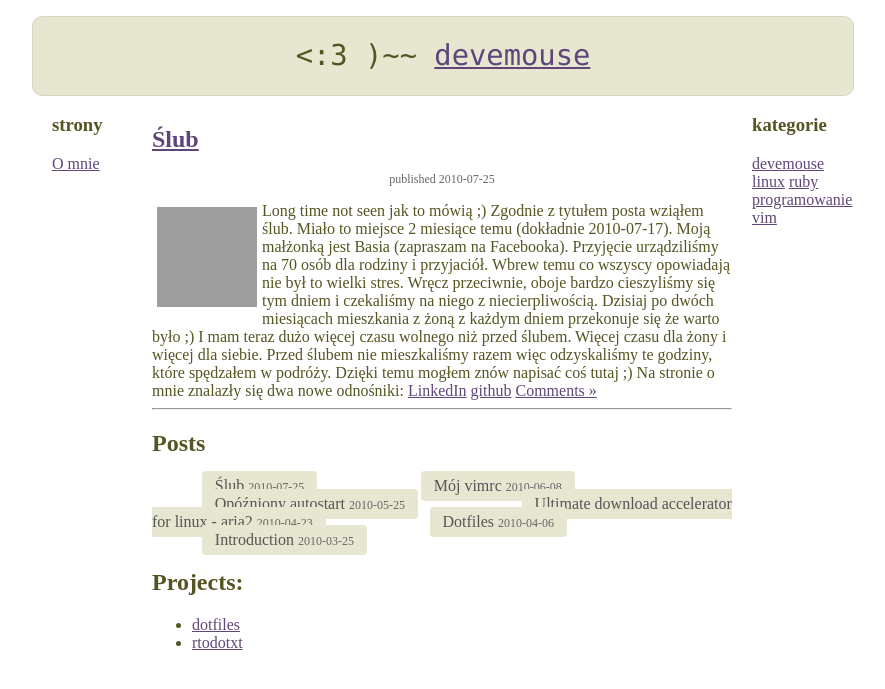
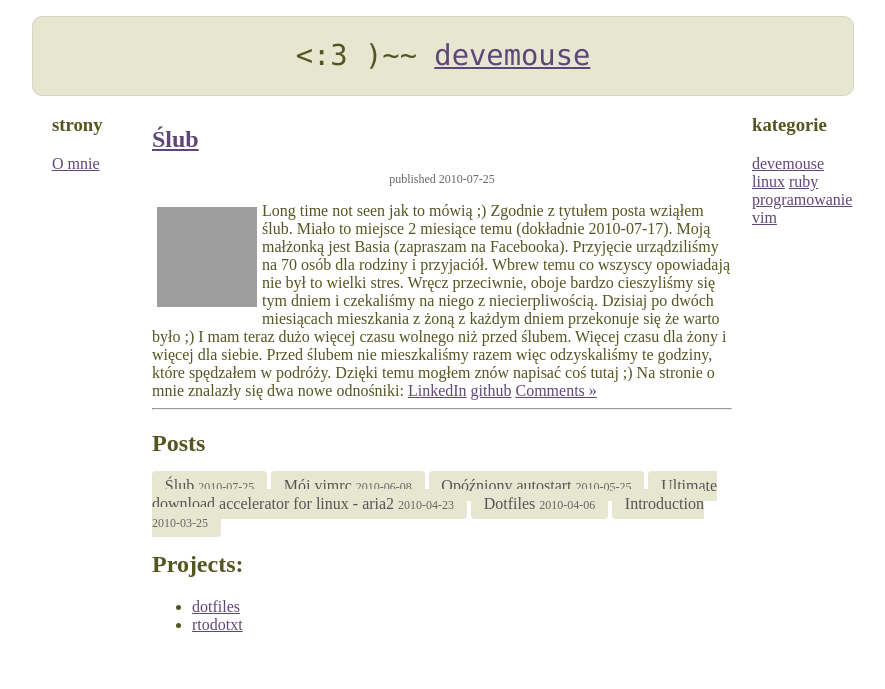
Before and after one commit to devemouse/devemouse.github.com, a Jekyll site: the page built from index.html, in a window 1280 px wide. Shown: the top 689 px of the page, without its empty margins (198-1083 px from the left). Built offline with Jekyll 4.4.1, drawn with Linux system fonts in a browser that asks for light colours; Markdown is read by kramdown in place of the engine named in the settings; grey boxes are pictures that could not be loaded.

Commit message:
playing with margin again

```diff
--- a/css/default.css
+++ b/css/default.css
@@ -51,7 +51,7 @@ li.post {
 }
 
 .posts_list li {
-   margin: 0.8em 50px;
+   margin: 2em 0;
    display:inline;
   }
 
```
